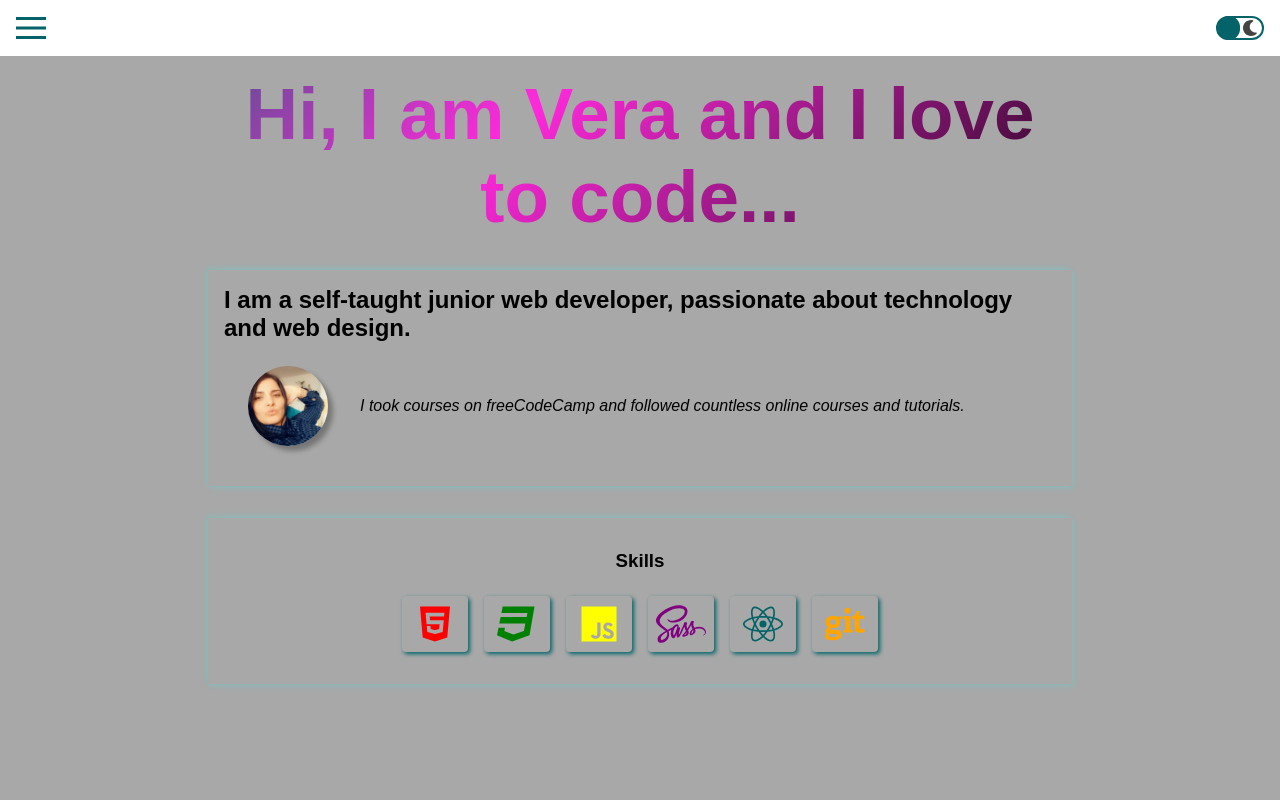
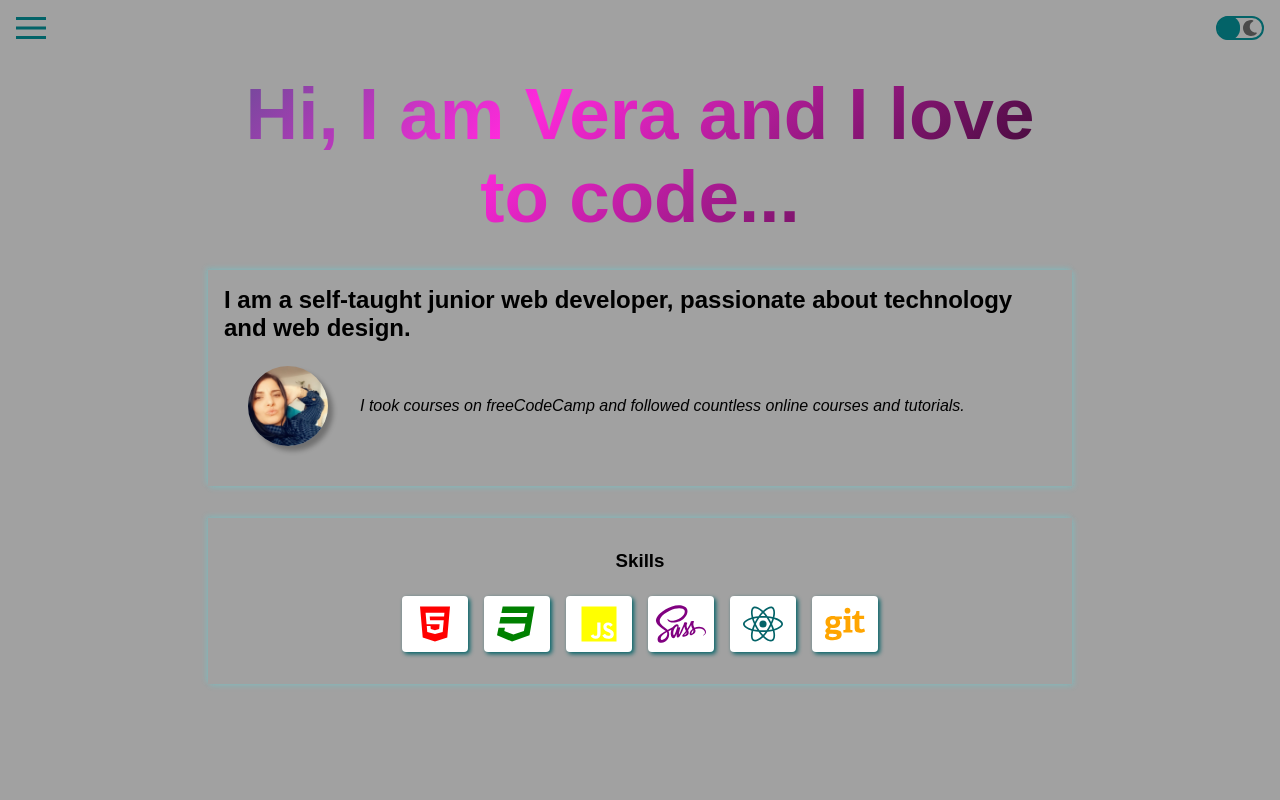
Before and after one commit to verakissyou17/my-portfolio, a React (Vite) app: page / in a window 1280 px wide. Shown: the top 800 px of the page. Built offline with nearby package versions, Linux system fonts and the light colour scheme; a web font is replaced by a local one.

Commit message:
Change then background color to header  and skills icons

```diff
--- a/src/index.css
+++ b/src/index.css
@@ -3,8 +3,8 @@
   --white: hsl(0, 0%, 100%);
   --black: hsl(0, 0%, 0%);
   --dark-lilac: #a07297;
-  --dark-gray: hsl(60, 1%, 26%);
-  --light-grey: hsl(0, 0%, 66%);
+  --dark-gray: hsl(0, 0%, 29%);
+  --light-grey: hsl(0, 0%, 63%);
   --pink: hsl(338, 70%, 55%);
   --teal-dark: hsl(183, 94%, 21%);
   --teal-light: hsl(183, 70%, 62%);
--- a/src/styles/Header.styled.jsx
+++ b/src/styles/Header.styled.jsx
@@ -10,7 +10,7 @@ export const HeaderStyled = styled.header`
   align-items: center;
   gap: 2rem;
   padding: 1rem;
-  background-color: var(--white);
+  background-color: transparent;
   transition: background-color 0.5s ease-in;
 
   body.dark-mode & {
--- a/src/styles/HomeMain.styled.jsx
+++ b/src/styles/HomeMain.styled.jsx
@@ -91,7 +91,7 @@ export const HomeMainStyled = styled.main`
         font-size: 2.5rem;
         font-weight: bold;
         padding: 0.5rem;
-        background-color: var(--light-grey);
+        background-color: var(--white);
         border-radius: 0.25rem;
         box-shadow: 2px 2px 4px var(--teal-dark);
 
```
